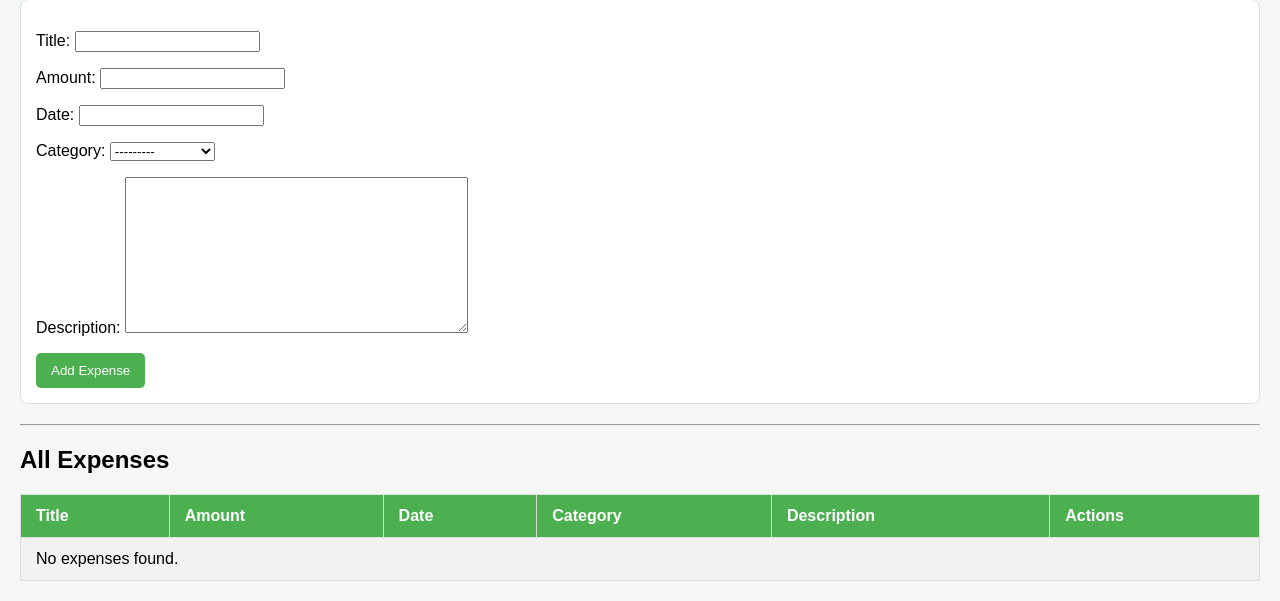
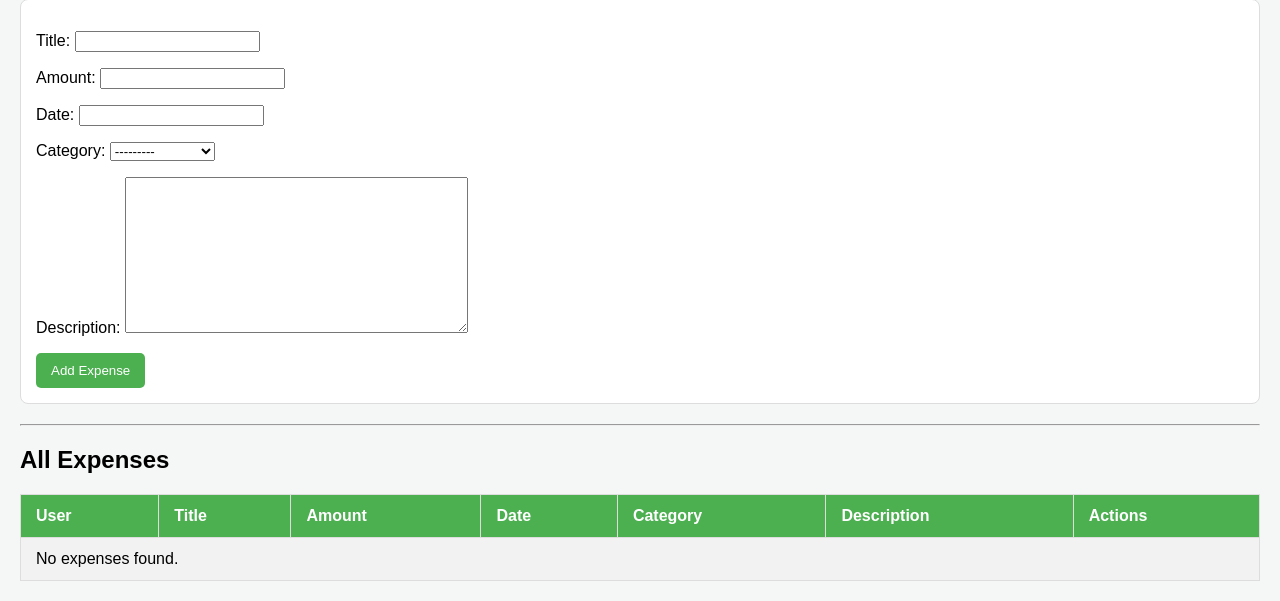
Before and after one commit to SyamGopalGuttula/personal_finance_tracker, a Django app: page / in a window 1280 px wide. Shown: the part 609-1210 px from the top of the page. Run offline with Django 5.2, Linux system fonts and the light colour scheme; the visitor is signed in with stand-in values (Sample User, id 1); data that the repository does not hold is empty; parts of the project's set-up code (start-up, migrations or seed data) failed here and were passed over.

Commit message:
User Specific Display

```diff
--- a/core/templates/core/expense_list.html
+++ b/core/templates/core/expense_list.html
@@ -98,6 +98,7 @@
     <h2>All Expenses</h2>
     <table>
         <tr>
+            <th>User</th>
             <th>Title</th>
             <th>Amount</th>
             <th>Date</th>
@@ -107,6 +108,7 @@
         </tr>
         {% for expense in expenses %}
         <tr>
+            <td>{{ expense.user.username }}</td> <!-- Display the user -->
             <td>{{ expense.title }}</td>
             <td>${{ expense.amount }}</td>
             <td>{{ expense.date }}</td>
@@ -119,7 +121,7 @@
         </tr>
         {% empty %}
         <tr>
-            <td colspan="6">No expenses found.</td>
+            <td colspan="7">No expenses found.</td>
         </tr>
         {% endfor %}
     </table>
--- a/core/views.py
+++ b/core/views.py
@@ -84,7 +84,7 @@ def download_analytics_csv(request):
 
 @login_required
 def expense_list(request):
-    expenses = Expense.objects.all()
+    expenses = Expense.objects.filter(user=request.user)  # Only show logged-in user's expenses
     query = request.GET.get('q') or ""
     start_date = request.GET.get('start_date')
     end_date = request.GET.get('end_date')
```
